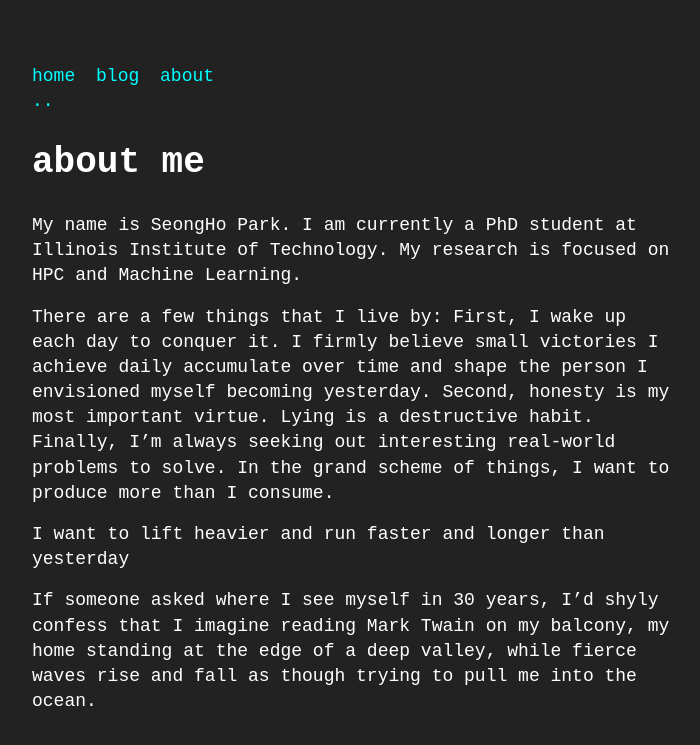
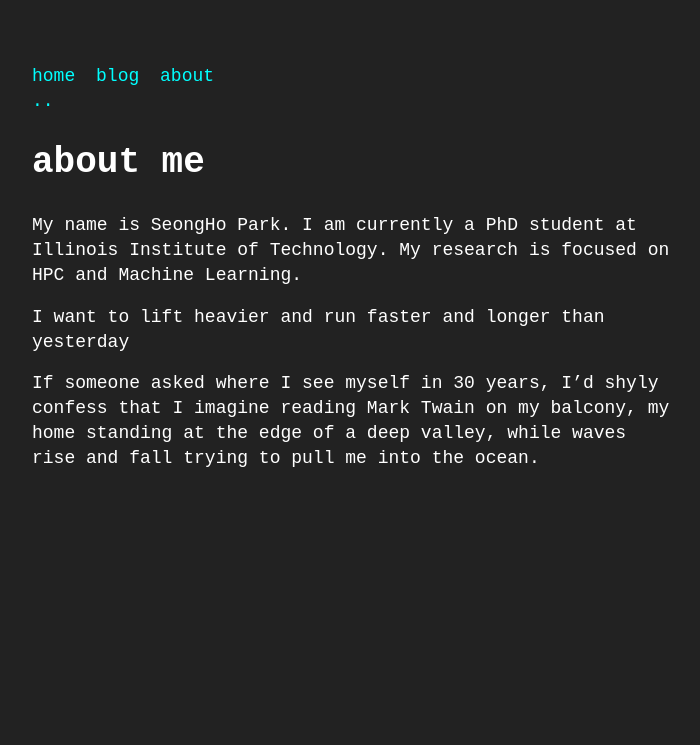
Before and after one commit to psh0078/psh0078.github.io, a Jekyll site: the page built from about.md, in a window 1280 px wide. Shown: the top 745 px of the page, without its empty margins (288-988 px from the left). Built offline with Jekyll 4.4.1, drawn with Linux system fonts in a browser that asks for light colours; some web fonts are replaced.

Commit message:
hide stuff

```diff
--- a/_config.yml
+++ b/_config.yml
@@ -1,4 +1,4 @@
-title: seongho park 🌊🏄🏻‍♂️ # name of the site
+title: seongho park
 author: SeongHo Park # name of site's author
 email: nws0078@gmail.com # email of site's author
 url: https://psh0078.github.io # root address of the site
--- a/_posts/2024-02-09-my-future.markdown
+++ b/_posts/2024-02-09-my-future.markdown
@@ -1,6 +1,7 @@
 ---
 layout: post
 title:  "What I might be doing in the next 10 years."
+published: false
 ---
 
 I'm going to list everything that I even gave a slight thought about doing for my career.
--- a/_posts/2025-09-28-a-sense-of-purpose.markdown
+++ b/_posts/2025-09-28-a-sense-of-purpose.markdown
@@ -1,6 +1,7 @@
 ---
 layout: post
 title:  "a sense of purpose"
+published: false
 ---
 
 After a facetime call with DJ, I realize I have to specify what I want and
--- a/_posts/2025-10-29-inside-hustler's-mind.markdown
+++ b/_posts/2025-10-29-inside-hustler's-mind.markdown
@@ -1,7 +1,7 @@
 ---
 layout: post
 title:  "inside hustler's mind"
-visible: 1
+published: false
 ---
 
 I hereby put an end to my delicate, soft loser's mindset with which I risked
--- a/about.md
+++ b/about.md
@@ -5,15 +5,15 @@ title: about me
 My name is SeongHo Park. I am currently a PhD student at Illinois Institute
 of Technology. My research is focused on HPC and Machine Learning.
 
-There are a few things that I live by: First, I wake up each day to conquer
+<!-- There are a few things that I live by: First, I wake up each day to conquer
 it. I firmly believe small victories I achieve daily accumulate over time and
 shape the person I envisioned myself becoming yesterday. Second, honesty is
 my most important virtue. Lying is a destructive habit. Finally, I'm always
 seeking out interesting real-world problems to solve. In the grand scheme of
-things, I want to produce more than I consume.
+things, I want to produce more than I consume. -->
 
 I want to lift heavier and run faster and longer than yesterday
 
 If someone asked where I see myself in 30 years, I’d shyly confess that I
 imagine reading Mark Twain on my balcony, my home standing at the edge of a deep valley,
-while fierce waves rise and fall as though trying to pull me into the ocean.
+while waves rise and fall trying to pull me into the ocean.
```
Also changed, not shown: _posts/2025-01-14-a-guide-to-conquer-the-day.md (+1 -0 lines).
